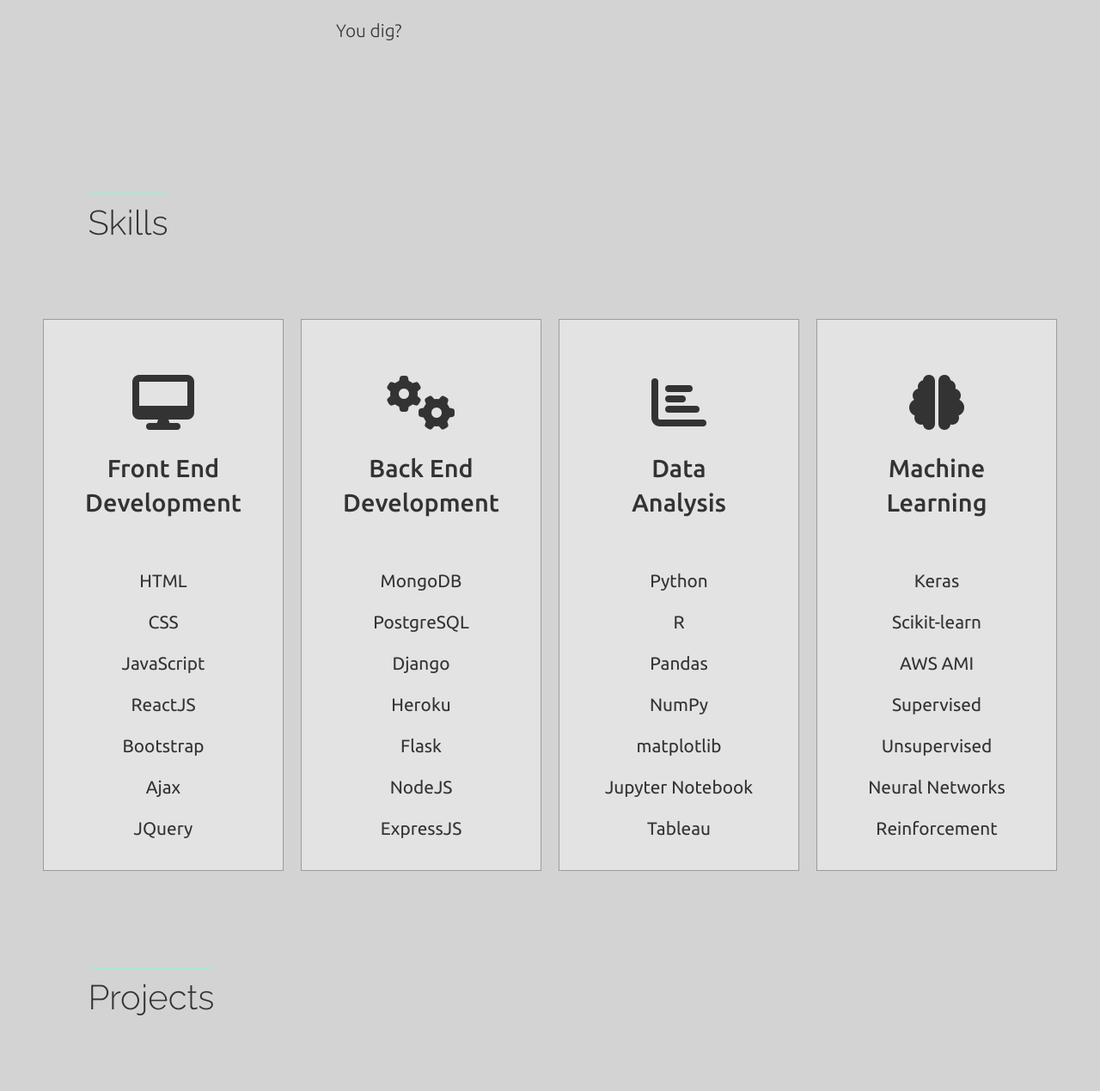
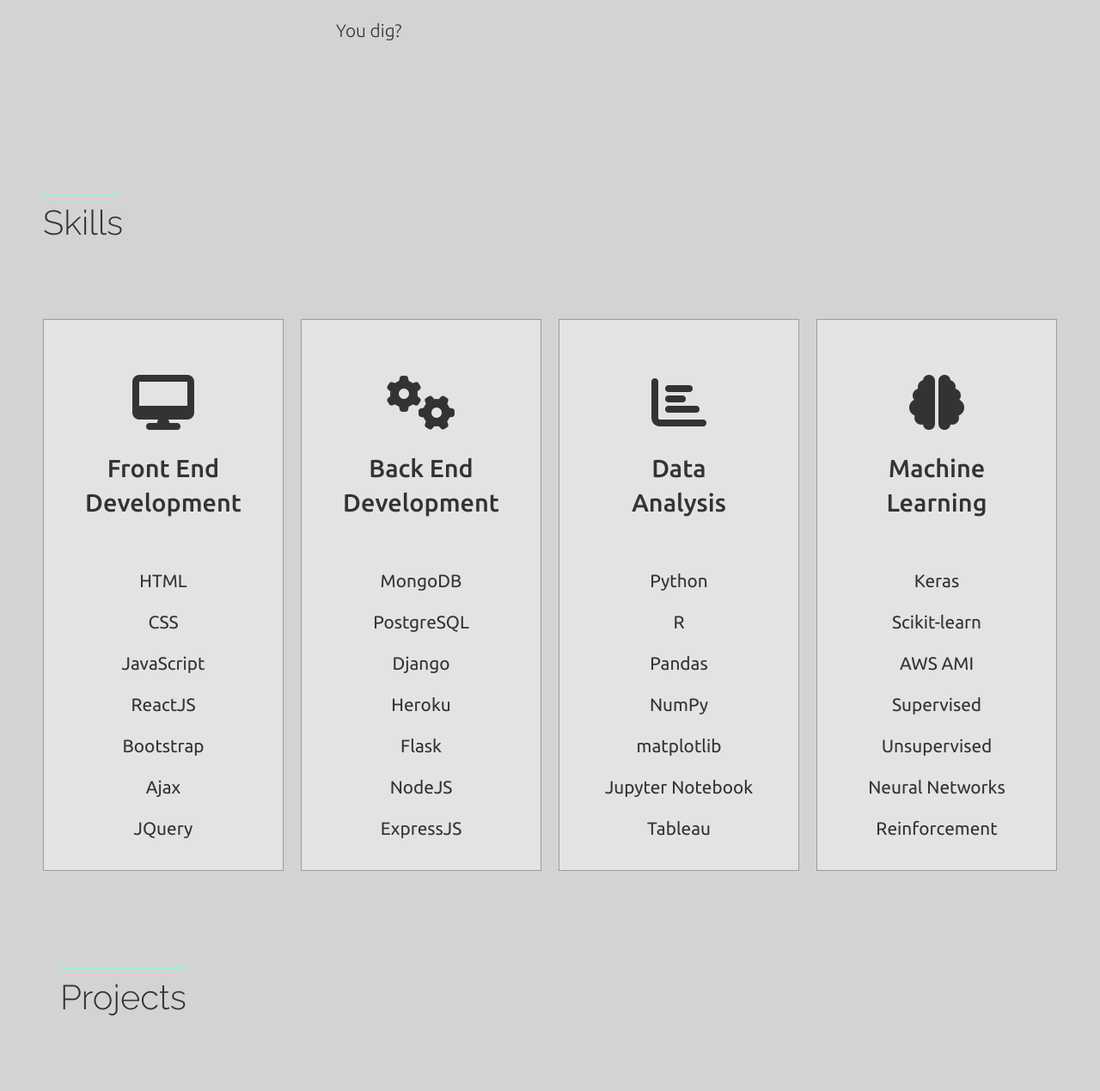
Before and after one commit to Code-Institute-Submissions/my-portfolio-new, a plain HTML site: page index.html in a window 1280 px wide. Shown: the part 1503-2772 px from the top of the page at 86% size. Drawn offline with nearby package versions, Linux system fonts and the light colour scheme.

Commit message:
Repositioned section headings for desktop

```diff
--- a/assets/css/style.css
+++ b/assets/css/style.css
@@ -163,7 +163,7 @@ h3 {
 
 .skills-heading {
     padding-top: 80px;
-    margin-left: 8vw;
+    margin-left: 50px;
     margin-bottom: 50px;
 }
 
@@ -208,7 +208,7 @@ h3 {
 
 .projects-heading {
     padding-top: 80px;
-    margin-left: 8vw;
+    margin-left: 70px;
     margin-bottom: 50px;
 }
 
```
